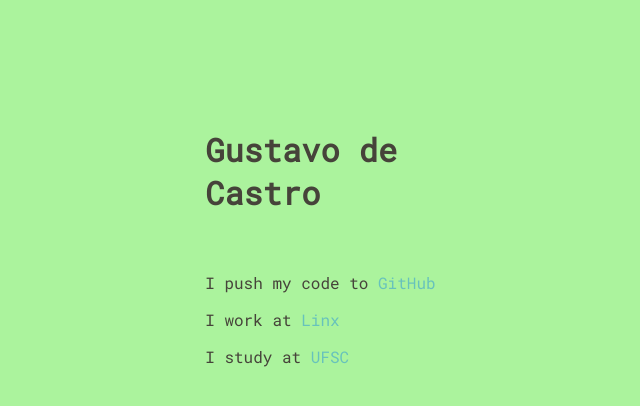
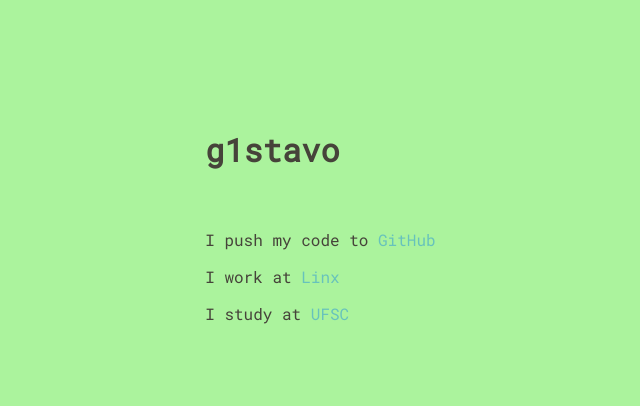
Before and after one commit to g1stavo/g1stavo.github.io, a Jekyll site: the page built from index.html, in a window 1280 px wide. Shown: the top 406 px of the page, without its empty margins (462-1102 px from the left). Built offline with Jekyll 4.4.1, drawn with Linux system fonts in a browser that asks for light colours; nearby versions of some CDN libraries.

Commit message:
Change name

```diff
--- a/_includes/content.html
+++ b/_includes/content.html
@@ -1,4 +1,4 @@
-<h1>Gustavo de Castro</h1>
+<h1>g1stavo</h1>
 <br>
 
 <p>
```
Also changed, not shown: 1 other file.
